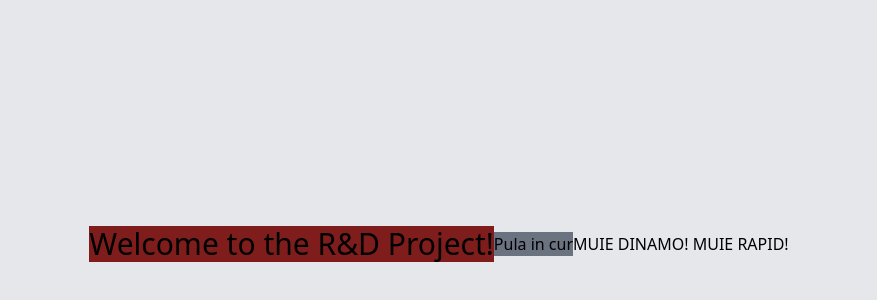
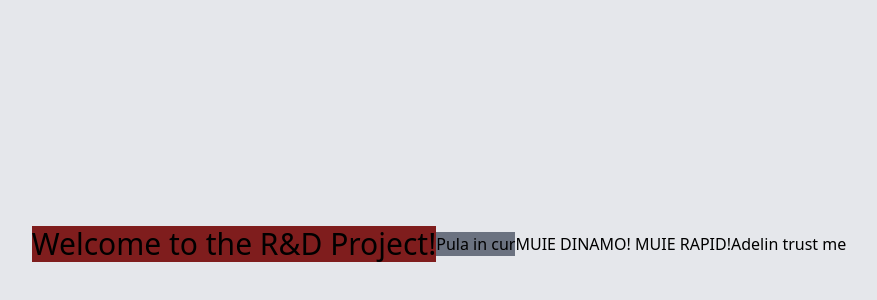
Before and after one commit to JaskaranSidhu8/R-D, a Next.js app: page / in a window 1280 px wide. Shown: the part 156-456 px from the top of the page, without its empty margins (201-1078 px from the left). Built offline with nearby package versions, Linux system fonts and the light colour scheme.

Commit message:
testing text vercel

```diff
--- a/app/page.tsx
+++ b/app/page.tsx
@@ -8,6 +8,7 @@
       <h1 className="text-3xl text-red bg-red-900">Welcome to the R&D Project!</h1>
       <p className='bg-gray-500'> Pula in cur</p>
       <p>MUIE DINAMO! MUIE RAPID!</p>
+      <p>Adelin trust me</p>
     </div>
   );
 };
```
